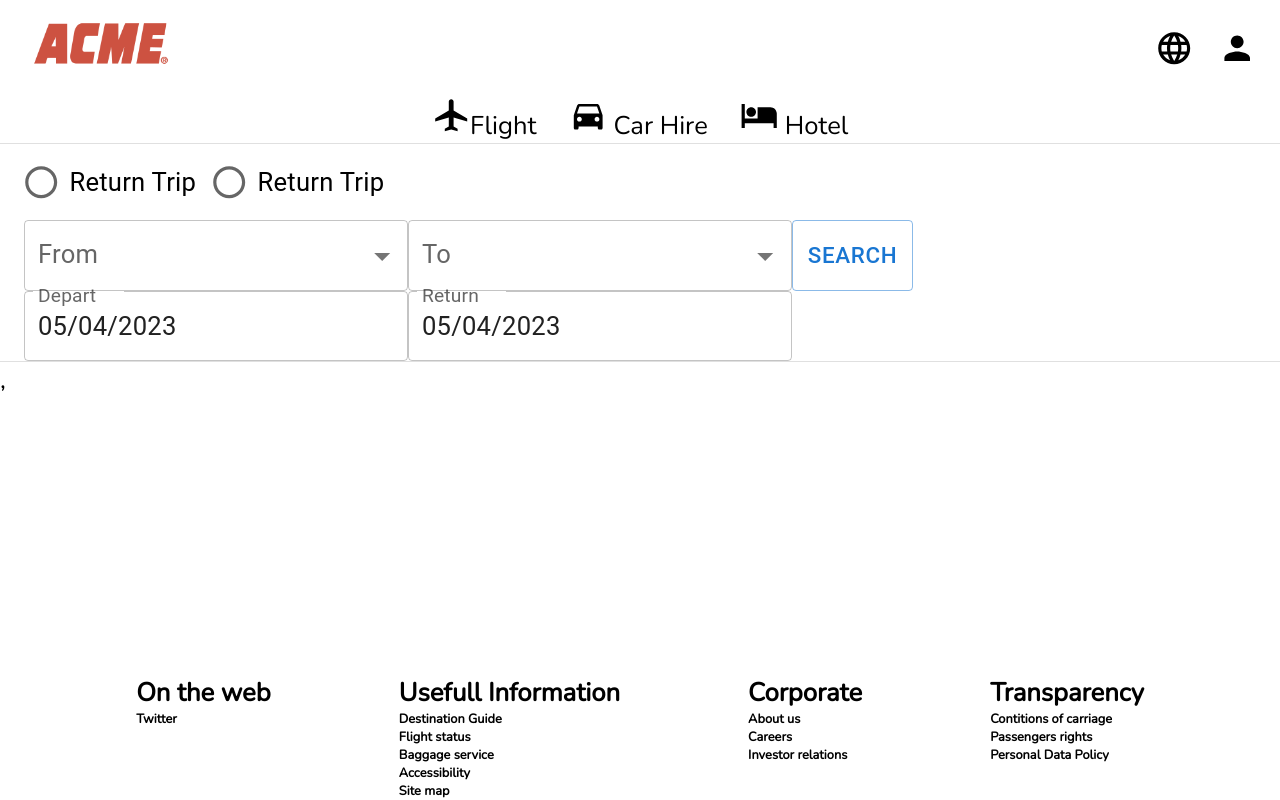
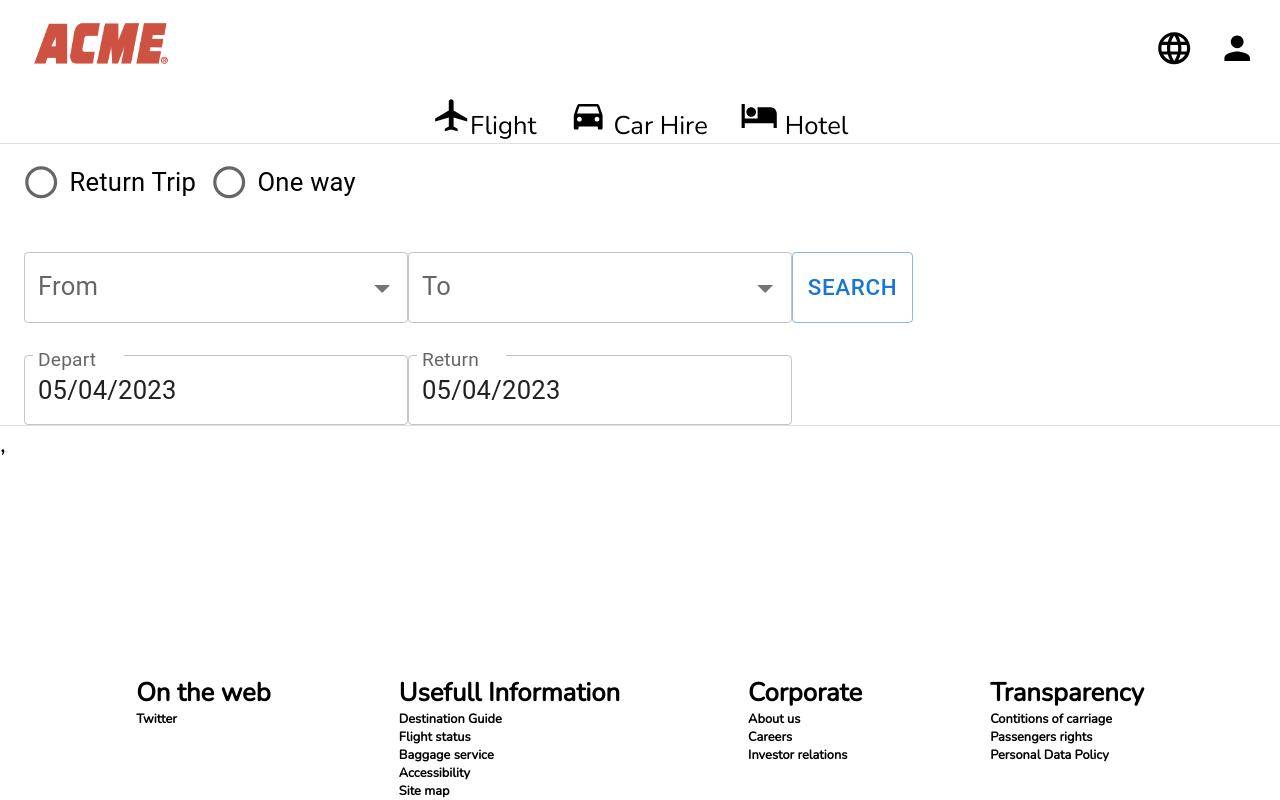
Before and after one commit to CaioCalisto/FlightWebSite, a React (Vite) app in the folder flight-web-site/: page /flights in a window 1280 px wide. Built offline with nearby package versions, Linux system fonts and the light colour scheme.

Commit message:
improved layout

```diff
--- a/flight-web-site/src/components/DateText.tsx
+++ b/flight-web-site/src/components/DateText.tsx
@@ -22,11 +22,13 @@ function DateText({ label } : DateTextType) {
   ));
 
   return (
-    <DatePicker
-      selected={startDate}
-      onChange={(date) => setStartDate(date)}
-      customInput={<ExampleCustomInput />}
-    />
+    <div className='width: 0'>
+      <DatePicker
+        selected={startDate}
+        onChange={(date) => setStartDate(date)}
+        customInput={<ExampleCustomInput />}
+      />
+    </div>
   );
 }
 
--- /dev/null
+++ b/flight-web-site/src/components/TripChose.tsx
@@ -0,0 +1,21 @@
+import { FormControlLabel, Radio, RadioGroup } from '@mui/material'
+import React from 'react'
+
+function TripChose() {
+  return (
+    <RadioGroup row style={{ padding: "10px 0 10px 0" }}>
+        <FormControlLabel
+          value="returnTrip"
+          control={<Radio />}
+          label="Return Trip"
+        />
+        <FormControlLabel
+          value="oneWay"
+          control={<Radio />}
+          label="One way"
+        />
+      </RadioGroup>
+  )
+}
+
+export default TripChose
--- a/flight-web-site/src/pages/Flight.tsx
+++ b/flight-web-site/src/pages/Flight.tsx
@@ -11,24 +11,15 @@ import {
 import React, { forwardRef, useState } from "react";
 import DateText from "../components/DateText";
 import LocationText from "../components/LocationText";
+import TripChose from "../components/TripChose";
 
 function Flight() {
   const [startDate, setStartDate] = useState(new Date());
 
   return (
     <>
-      <RadioGroup row style={{ padding: "10px 0 10px 0" }}>
-        <FormControlLabel
-          value="Return trip"
-          control={<Radio />}
-          label="Return Trip"
-        />
-        <FormControlLabel
-          value="Return trip"
-          control={<Radio />}
-          label="Return Trip"
-        />
-      </RadioGroup>
+      <Stack direction="column" gap={4}>
+        <TripChose />
 
         <Stack direction="row">
           <LocationText label="From" />
@@ -36,9 +27,10 @@ function Flight() {
           <Button variant="outlined">Search</Button>
         </Stack>
 
-      <Stack direction="row" justifyContent="left">
+        <Stack direction="row">
           <DateText label="Depart" />
           <DateText label="Return" />
+        </Stack>
       </Stack>
     </>
   );
```
Lines whose indentation alone changed are shown as unchanged.
